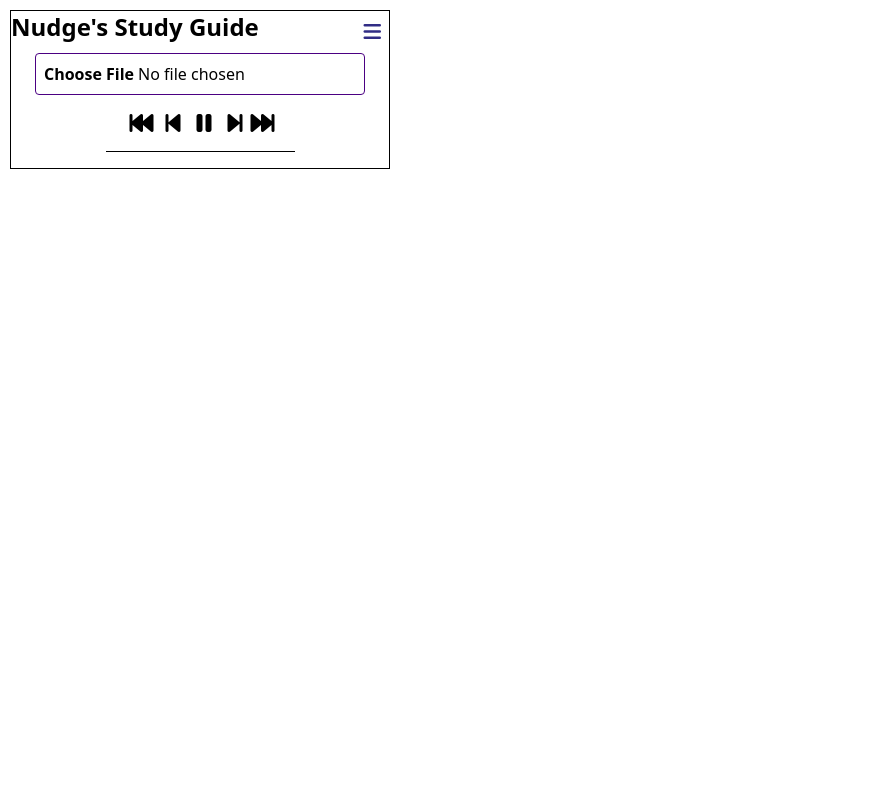
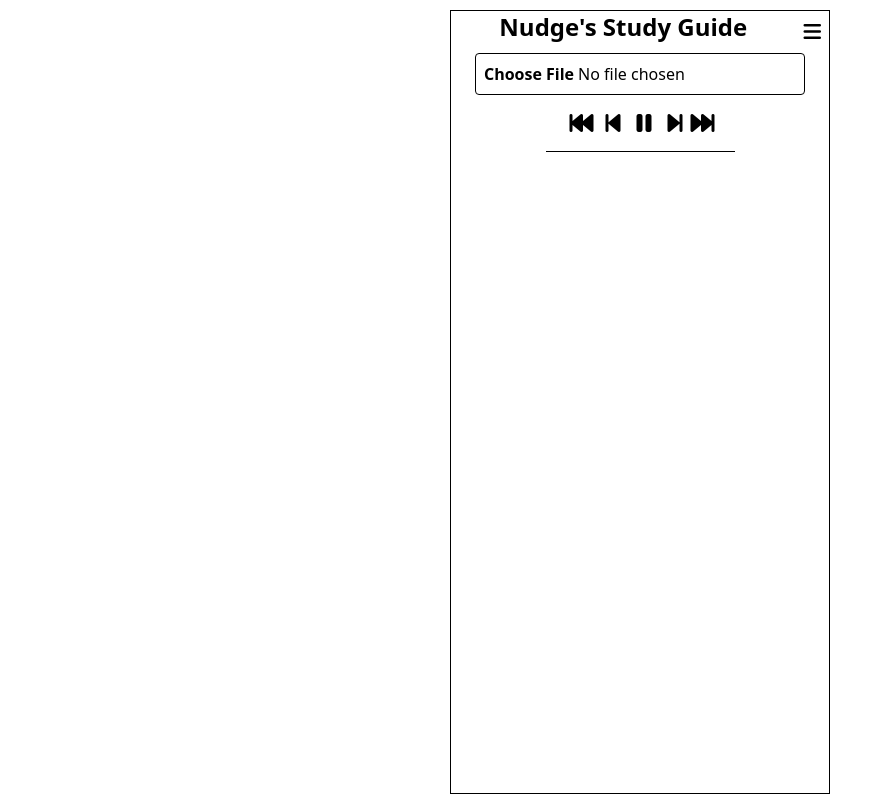
Before and after one commit to tremckinley/nudge-react-app, a React (Vite) app: page / in a window 1280 px wide. Shown: the whole page, without its empty margins (0-883 px from the left). Built offline with nearby package versions, Linux system fonts and the light colour scheme; a web font is replaced by a local one.

Commit message:
refactor: improve layout and styling in App, FlashCardContainer, and SettingsMenu components

```diff
--- a/src/App.css
+++ b/src/App.css
@@ -1,24 +1,23 @@
 @import "tailwindcss";
 
+html {
+  display: flex;
+  justify-content: center;
+}
 
 body {
   padding: 10px;
-
 }
 
 h1 {
   font-size: 24px;
-    text-align: left;
   margin-bottom: 10px;
-
 }
 
 header {
   display: flex;
   align-items: center;
   justify-content: center;
-
-
 }
 
 input::file-selector-button {
--- a/src/App.jsx
+++ b/src/App.jsx
@@ -103,10 +103,10 @@ function App() {
 
   return (
 
-    <div className='max-w-4xl mx-auto border'>
+    <div className='max-w-4xl mx-auto border min-h-[98vh]'>
       <header className='flex flex-col justify-center items-center'>
         <MenuBar handleSpeed={handleSpeed} speed={speed}/>
-      <input type='file' id='fileInput' className='border border-[indigo] max-w-[90%] p-2 rounded bg-white'/>
+      <input type='file' id='fileInput' className='border max-w-[90%] p-2 rounded bg-white'/>
     </header>
     <section>
       <FlashCardContainer handleLeftClick={handleLeftClick} handleRightClick={handleRightClick} handlePause={handlePause} paused={paused}>
--- a/src/FlashCard/FlashCardContainer.jsx
+++ b/src/FlashCard/FlashCardContainer.jsx
@@ -9,12 +9,12 @@ export default function FlashCardContainer(props) {
 
     return (
         <div className="flex flex-col items-center justify-center my-2">
-            <div className="text-2xl mb-2">
+            <div className="text-2xl mb-2 ">
                 <button className="p-1 rounded-lg"><i className="fa-solid fa-backward-fast" title="Go Back 3" onClick={() => handleLeftClick(true)}></i></button>
                 <button><i className="fa-solid fa-backward-step ml-2 mr-4" title="Go Back 1" onClick={() => handleLeftClick()}></i></button>
-                <button><i className={"fa-solid mt-2 text-2xl " + (paused ? "fa-play" : "fa-pause")} onClick={() => handlePause()}></i></button>
-                <button><i className="fa-solid fa-forward-step mr-2 ml-4" onClick={() => handleRightClick()}></i></button>
-                <button><i className="fa-solid fa-forward-fast" onClick={() => handleRightClick(true)}></i></button>
+                <button><i className={"fa-solid mt-2 text-2xl " + (paused ? "fa-play" : "fa-pause")} title="Pause" onClick={() => handlePause()}></i></button>
+                <button><i className="fa-solid fa-forward-step mr-2 ml-4" title="Go Forward 1" onClick={() => handleRightClick()}></i></button>
+                <button><i className="fa-solid fa-forward-fast" title="Go Forward 3" onClick={() => handleRightClick(true)}></i></button>
             </div>
             <hr></hr>
             <section className="flex flex-col mx-4 mt-2">
--- a/src/FlashCard/layout.css
+++ b/src/FlashCard/layout.css
@@ -26,3 +26,11 @@ div.ticker {
   hr {
     width: 50%;
   }
+
+  button {
+    cursor: pointer;
+  }
+
+  button:hover {
+    color: grey
+  }
--- a/src/MenuBar/MenuBar.jsx
+++ b/src/MenuBar/MenuBar.jsx
@@ -12,7 +12,7 @@ export default function MenuBar(props) {
     return (
         <div className='flex w-full items-center h-full relative'>
             <h1 className='text-2xl font-bold text-center w-full flex-1'>Nudge's Study Guide</h1>
-            <button onClick={handleClick} className="hover:cursor-pointer text-indigo-900 text-xl"><i className="fa fa-bars px-2"></i></button>
+            <button onClick={handleClick} className="hover:cursor-pointer text-xl"><i className="fa fa-bars px-2"></i></button>
             <SettingsMenu open={open} setOpen={setOpen} handleSpeed ={handleSpeed} speed={speed}/>
         </div>
     )
--- a/src/MenuBar/SettingsMenu.jsx
+++ b/src/MenuBar/SettingsMenu.jsx
@@ -6,26 +6,30 @@ export default function SettingsMenu(props) {
     <>
     {open && (
         <div className="absolute top-0 right-0 z-10">
-          <div className="relative bg-white shadow-lg rounded-md px-4 py-2 w-64">
+          <div className="relative bg-gray-200 shadow-lg h-32 px-4 w-48 text-sm">
+          <div className="text-right">
             <button
               onClick={() => setOpen(false)}
-              className=" text-gray-500 hover:text-gray-700 float-end"
+              className=" text-gray-500 hover:text-gray-700"
             >
               <i className="fa fa-close m-2"></i>
             </button>
+            </div>
+            <div>
             <button
               onClick={() => console.log("Clear data clicked")}
-              className="w-full bg-red-500 text-white py-2 px-4 rounded mb-4 hover:bg-red-600"
+              className="bg-red-500 text-white py-1 px-4 rounded mb-1 hover:bg-zinc-600 w-full"
             >
               Clear Data
             </button>
-            <div className="flex justify-around mb-4">
-              <label className=" text-gray-700 font-bold mb-2">
+            </div>
+            <div className="flex flex-col items-center">
+              <label className=" text-gray-700 font-bold">
                 Cycle Speed:
               </label>
               <button
                 onClick={() => handleSpeed()}
-                className="w-[50%] text-sm bg-blue-500 text-white py-2 px-4 rounded hover:bg-blue-600"
+                className="w-[50%] text-sm bg-blue-500 text-white py-2 px-4 rounded hover:bg-zinc-600"
               >
                 {speed}
               </button>
```
Also changed, not shown: todo.txt. Lines whose indentation alone changed are shown as unchanged.
